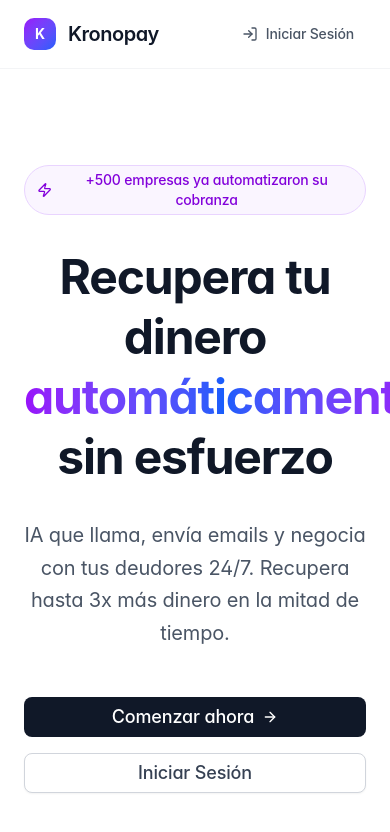
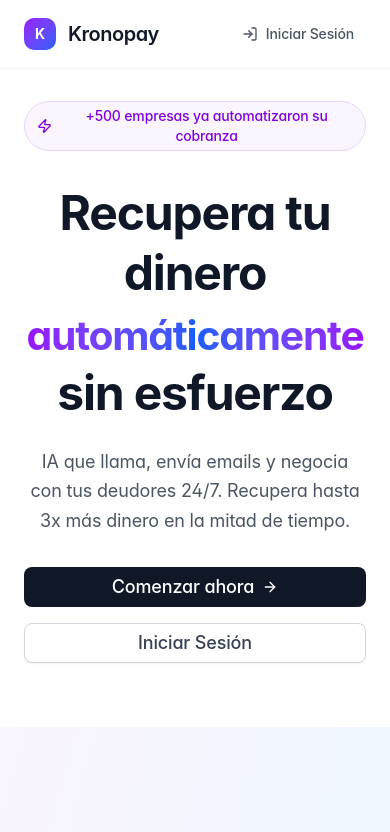
Before and after one commit to probstgo/Kronopay, a Next.js app: page / in a window 390 px wide. Shown: the top 832 px of the page. Built offline with nearby package versions, Linux system fonts and the light colour scheme; no server answers.

Commit message:
Actualización: mejoras en página principal y componente Sidebar

```diff
--- a/src/app/page.tsx
+++ b/src/app/page.tsx
@@ -24,7 +24,7 @@ export default function Home() {
       </header>
 
       {/* Hero Section - Estilo Stripe con mucho whitespace */}
-      <section className="pt-24 pb-32">
+      <section className="pt-8 sm:pt-16 md:pt-24 pb-16 sm:pb-24 md:pb-32">
         <div className="max-w-4xl mx-auto px-6 text-center">
           <div className="mb-8">
             <span className="inline-flex items-center px-3 py-1 rounded-full text-sm font-medium bg-purple-50 text-purple-700 border border-purple-200">
@@ -33,17 +33,17 @@ export default function Home() {
             </span>
           </div>
 
-          <h1 className="text-5xl sm:text-6xl md:text-7xl font-bold text-gray-900 mb-8 leading-tight tracking-tight text-center mx-auto max-w-[18ch] sm:max-w-[20ch]">
+          <h1 className="text-5xl sm:text-6xl md:text-7xl font-bold text-gray-900 mb-6 sm:mb-8 leading-tight tracking-tight text-center mx-auto max-w-[18ch] sm:max-w-[20ch]">
             Recupera tu dinero
             <br />
-            <span className="bg-gradient-to-r from-purple-600 via-blue-600 to-purple-600 bg-clip-text text-transparent inline-block">
+            <span className="bg-gradient-to-r from-purple-600 via-blue-600 to-purple-600 bg-clip-text text-transparent inline-block whitespace-nowrap text-[0.85em] sm:text-[1em]">
               automáticamente
             </span>
             <br />
             sin esfuerzo
           </h1>
 
-          <p className="text-xl text-gray-600 mb-12 max-w-2xl mx-auto leading-relaxed">
+          <p className="text-lg sm:text-xl text-gray-600 mb-8 sm:mb-12 max-w-2xl mx-auto leading-relaxed">
             IA que llama, envía emails y negocia con tus deudores 24/7.
             Recupera hasta 3x más dinero en la mitad de tiempo.
           </p>
--- a/src/components/Sidebar.tsx
+++ b/src/components/Sidebar.tsx
@@ -87,8 +87,8 @@ export function Sidebar() {
       await signOut()
       // 2) Cerrar sesión en el servidor (limpia cookies HTTP-only)
       await fetch('/api/auth/signout', { method: 'POST' })
-      // 3) Redirigir
-      router.push('/login')
+      // 3) Redirigir al home
+      router.push('/')
     } finally {
       setSigningOut(false)
     }
```
